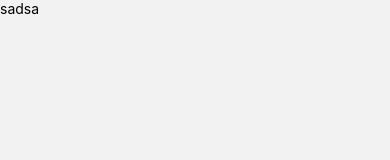
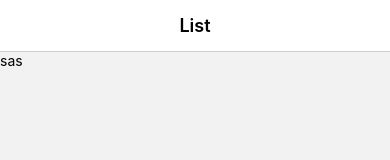
Before and after one commit to saltukosmanlioglu/sample-rick-and-morty, a React Native app: screen /List in a window 390 px wide. Shown: the top 160 px of the page. Built offline with nearby package versions, Linux system fonts and the light colour scheme.

Commit message:
add(components): header, main-view

```diff
--- a/babel.config.js
+++ b/babel.config.js
@@ -1,6 +1,20 @@
-module.exports = function(api) {
+module.exports = function (api) {
   api.cache(true);
   return {
-    presets: ['babel-preset-expo'],
-  };
-};
+    presets: ["babel-preset-expo"],
+    plugins: [
+      [
+        'module-resolver',
+        {
+          root: ['./src'],
+          extensions: ['.ios.js', '.android.js', '.js', '.ts', '.tsx', '.json'],
+          alias: {
+            components: "./src/components",
+            routes: "./src/routes",
+            pages: "./src/pages",
+          }
+        }
+      ]
+    ],
+  }
+}
--- /dev/null
+++ b/src/components/header/Header.styled.tsx
@@ -0,0 +1,32 @@
+import styled from 'styled-components/native'
+
+export const Header = styled.View`
+  width: 100%;
+  padding: 15px;
+  background-color: #fff;
+  border-bottom-color: #cecece;
+  border-bottom-width: 1px;
+`
+
+export const HeaderRow = styled.View`
+  display: flex;
+  flex-direction: row;
+  align-items: center;
+  justify-content: center;
+  width: 100%;
+  height: auto;
+`
+
+export const GoBack = styled.TouchableOpacity`
+  position: absolute;
+  left: 0;
+`
+
+export const GoBackText = styled.Text`
+  color: #00bfca;
+`
+
+export const Title = styled.Text`
+  font-weight: 600;
+  font-size: 18px;
+`
--- /dev/null
+++ b/src/components/header/Header.tsx
@@ -0,0 +1,27 @@
+import React from 'react'
+import { useNavigation, useRoute } from '@react-navigation/native'
+
+import { HeaderProps } from './types'
+import * as Styled from './Header.styled'
+
+const Header: React.FunctionComponent<HeaderProps> = ({
+  text,
+  title
+}) => {
+  const navigation = useNavigation()
+
+  return (
+    <Styled.Header>
+      <Styled.HeaderRow>
+        {text && (
+          <Styled.GoBack testID='back' onPress={() => navigation.goBack()}>
+            <Styled.GoBackText>{text}</Styled.GoBackText>
+          </Styled.GoBack>
+        )}
+        <Styled.Title>{title}</Styled.Title>
+      </Styled.HeaderRow>
+    </Styled.Header>
+  )
+}
+
+export default Header
--- /dev/null
+++ b/src/components/header/index.ts
@@ -0,0 +1,3 @@
+export type { HeaderProps } from './types'
+
+export { default } from './Header'
--- /dev/null
+++ b/src/components/header/types.d.ts
@@ -0,0 +1,4 @@
+export interface HeaderProps {
+  text?: string
+  title: string
+}
--- /dev/null
+++ b/src/components/main-view/MainView.styled.tsx
@@ -0,0 +1,8 @@
+import styled from 'styled-components/native'
+
+import { MainViewProps } from './types'
+
+export const MainView = styled.View<MainViewProps>`
+  flex: 1;
+  padding: ${(props) => props.gutter ? '10px 15px' : 0};
+`
--- /dev/null
+++ b/src/components/main-view/MainView.tsx
@@ -0,0 +1,17 @@
+import React from 'react'
+
+import { MainViewProps } from './types'
+import * as Styled from './MainView.styled'
+
+const MainView: React.FunctionComponent<MainViewProps> = ({
+  children,
+  gutter
+}) => {
+  return (
+    <Styled.MainView gutter={gutter}>
+      {children}
+    </Styled.MainView>
+  )
+}
+
+export default MainView
--- /dev/null
+++ b/src/components/main-view/index.ts
@@ -0,0 +1,3 @@
+export type { MainViewProps } from './types'
+
+export { default } from './MainView'
--- /dev/null
+++ b/src/components/main-view/types.d.ts
@@ -0,0 +1,4 @@
+export interface MainViewProps {
+  children: React.ReactNode
+  gutter?: boolean
+}
--- a/src/pages/list/List.tsx
+++ b/src/pages/list/List.tsx
@@ -1,11 +1,15 @@
 import React from 'react'
-import { View, Text } from 'react-native'
+import { Text } from 'react-native'
+
+import Header from '../../components/header'
+import MainView from '../../components/main-view'
 
 const Episode: React.FunctionComponent = () => {
   return (
-    <View>
-      <Text>sadsa</Text>
-    </View>
+    <MainView>
+      <Header title="List" />
+      <Text>sas</Text>
+    </MainView>
   )
 }
 
```
Also changed, not shown: babel.config copy.js (deleted, +0 -20 lines).
